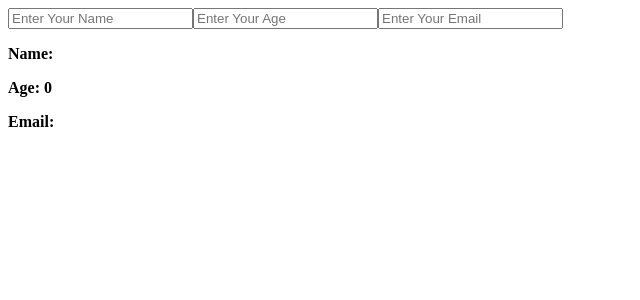
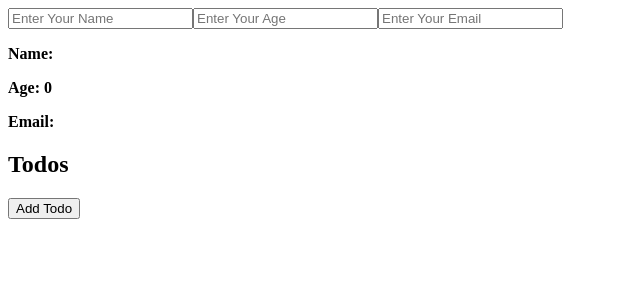
Before and after one commit to VineetPrajapati/typescript, a React (Vite) app in the folder practice/typescript/: page / in a window 1280 px wide. Shown: the top 300 px of the page, without its empty margins (0-640 px from the left). Built offline with nearby package versions, Linux system fonts and the light colour scheme.

Commit message:
Todos.tsx

```diff
--- a/practice/typescript/src/App.tsx
+++ b/practice/typescript/src/App.tsx
@@ -2,6 +2,7 @@
 // import Button from "./components/Button";
 // import Counter from "./components/Counter";
 // import UserInfo from "./components/UserInfo";
+import Todos from "./components/Todos";
 import UserProfile from "./components/UserProfile";
 // import { Admin, User } from "./types/type";
 // const user: User = {
@@ -29,6 +30,7 @@ const App = () => {
       <AdminInfo admin={admin} />
       <Counter /> */}
       <UserProfile />
+      <Todos />
     </div>
   );
 };
--- /dev/null
+++ b/practice/typescript/src/components/Todos.tsx
@@ -0,0 +1,32 @@
+import { useState } from "react";
+interface Todo {
+  id: number;
+  task: string;
+  completed: boolean;
+}
+
+const Todos = () => {
+  const [todo, setTodos] = useState<Todo[]>([]);
+
+  const addTodos = (task: string) => {
+    const newTodo: Todo = {
+      id: todo.length + 1,
+      task,
+      completed: false,
+    };
+    setTodos((prev) => [...prev, newTodo]);
+  };
+  return (
+    <div>
+      <h2>Todos</h2>
+      <button onClick={() => addTodos("New Todo")}>Add Todo</button>
+      <ul>
+        {todo.map((task) => (
+          <li key={task.id}>{task.task}</li>
+        ))}
+      </ul>
+    </div>
+  );
+};
+
+export default Todos;
```
